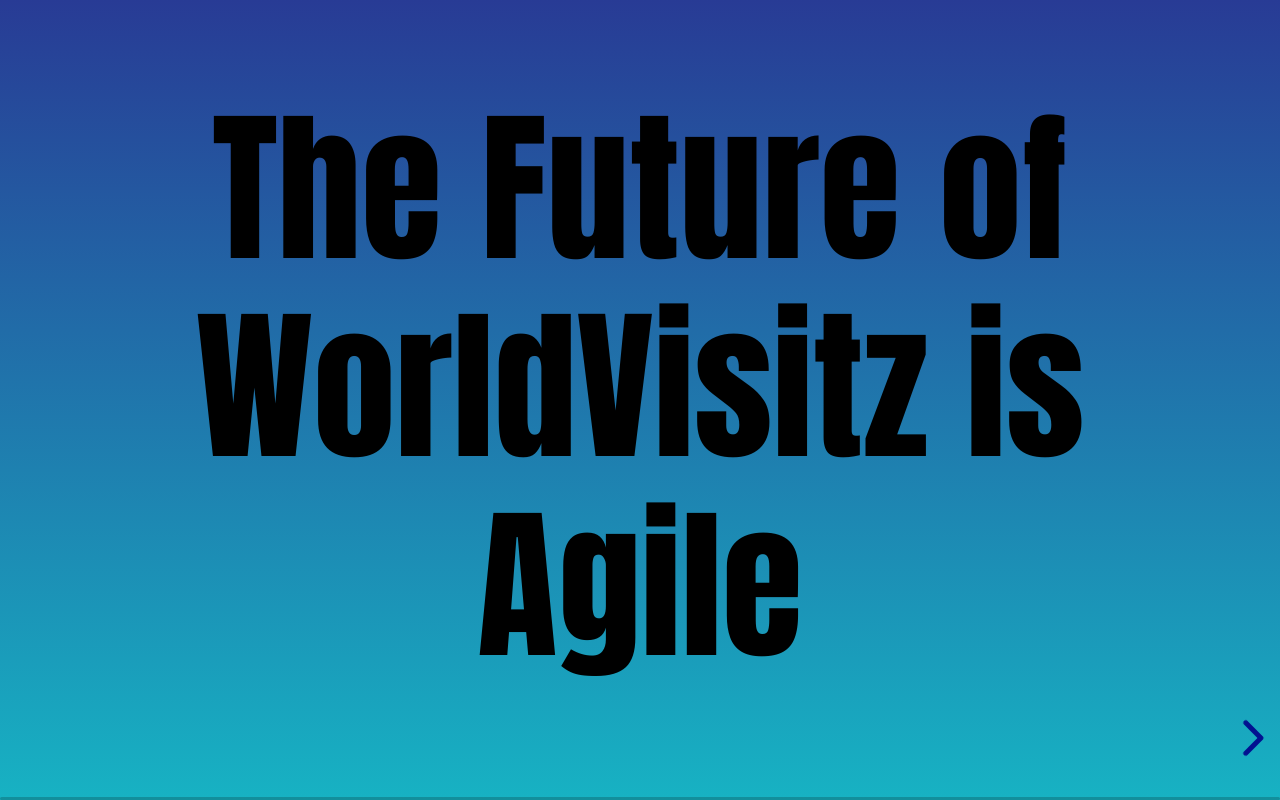
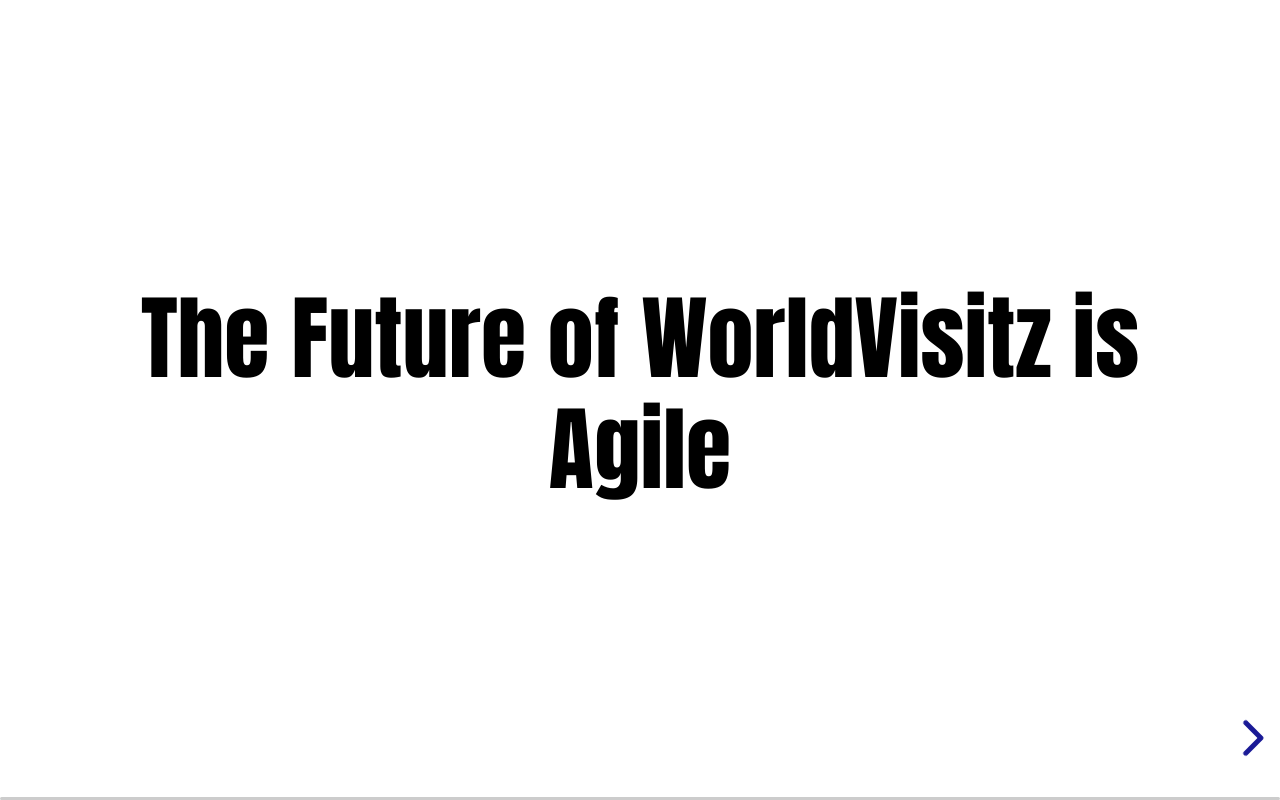
Before and after one commit to GiftXXVI/ASDND_WorldVisitz, a website: page index.html in a window 1280 px wide. Drawn offline with nearby package versions, Linux system fonts and the light colour scheme; a web font is replaced by a local one.

```diff
--- a/index.html
+++ b/index.html
@@ -28,13 +28,13 @@
 <body>
 	<div class="reveal">
 		<div class="slides">
-			<section data-background-gradient="linear-gradient(to bottom, #283b95, #17b2c3)">
-				<h1>The Future of WorldVisitz is Agile</h1>
+			<section>
+				<h2>The Future of WorldVisitz is Agile</h2>
 			</section>
 
 			<section>
 				<section>
-					<h1>Current Situation</h1>
+					<h2>Current Situation</h2>
 				</section>
 			</section>
 
```
